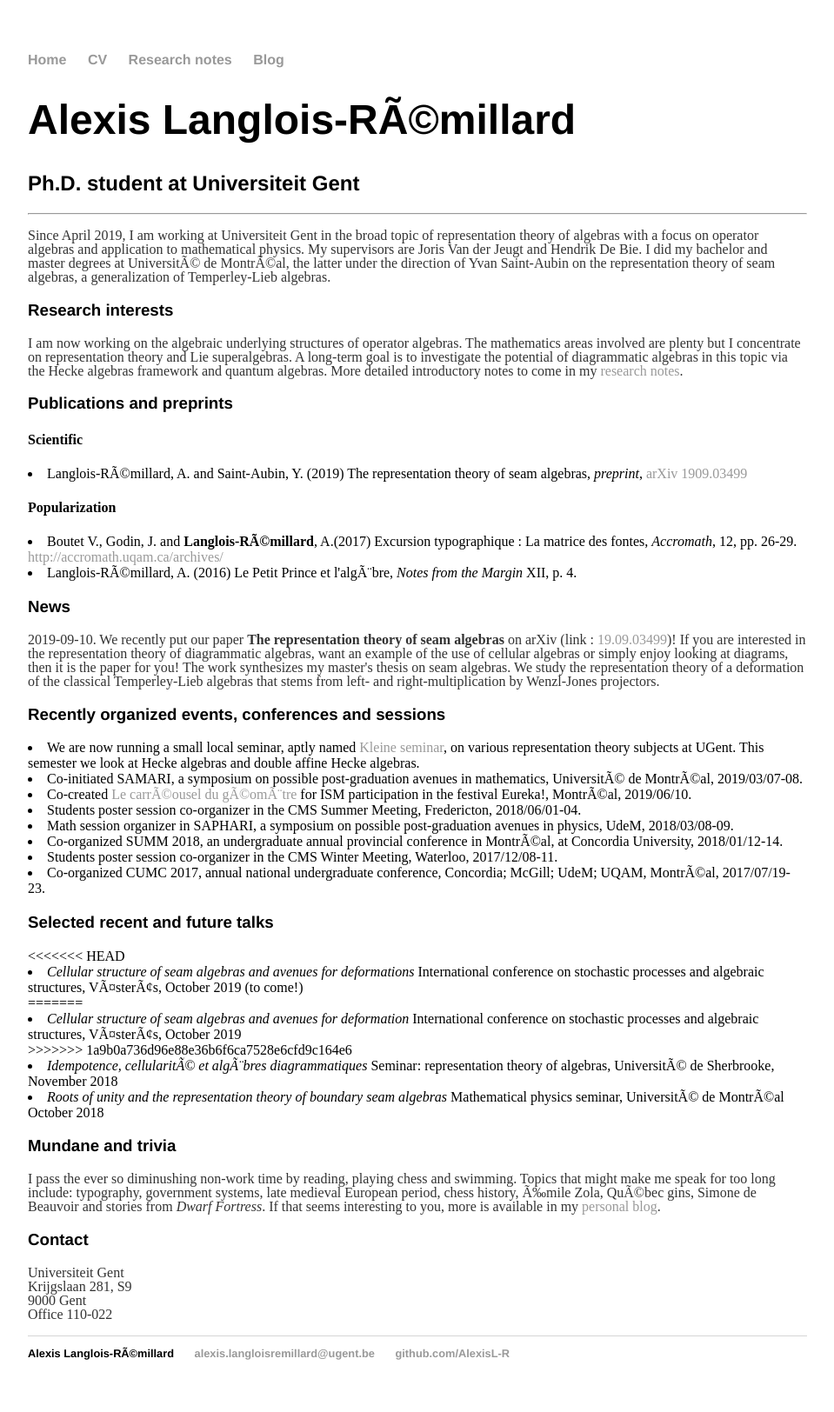
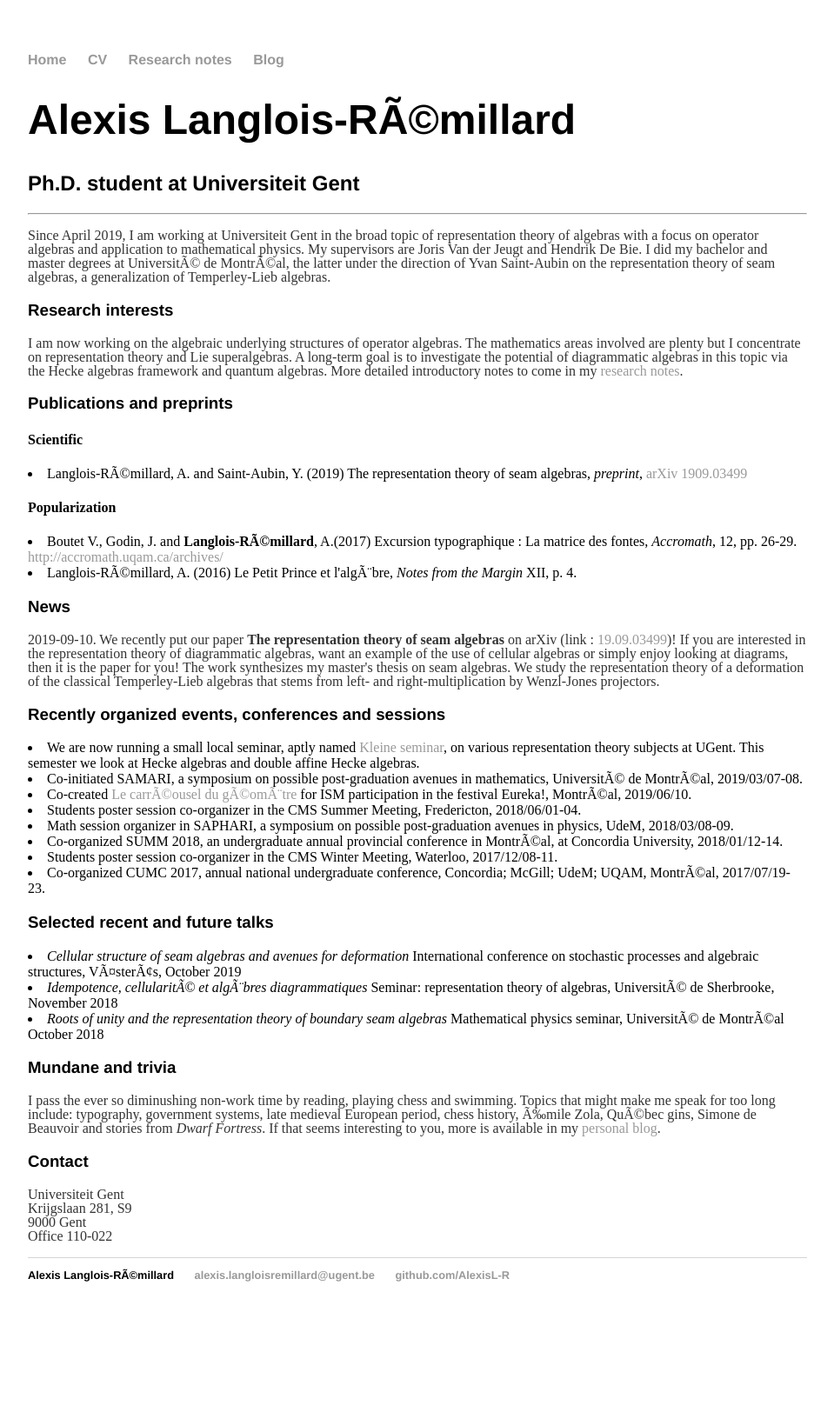
Before and after one commit to Shophikav/alexisl-r.github.io, a Jekyll site: the page built from index.html, in a window 1280 px wide. Shown: the whole page at 87% size, without its empty margins (160-1119 px from the left). Built offline with Jekyll 4.4.1, drawn with Linux system fonts in a browser that asks for light colours; after the commit the page ends 1534 px from its top, so only the background shows below that.

Commit message:
change to index and update on blog

```diff
--- a/index.html
+++ b/index.html
@@ -64,11 +64,8 @@ title: Alexis Langlois-Rémillard
 
 	<h3>Selected recent and future talks</h3>
 	<u1>
-<<<<<<< HEAD
-		<li> <em>Cellular structure of seam algebras and avenues for deformations</em> International conference on stochastic processes and algebraic structures, Västerâs, October 2019 (to come!)</li>
-=======
+
 		<li> <em>Cellular structure of seam algebras and avenues for deformation</em> International conference on stochastic processes and algebraic structures, Västerâs, October 2019</li>
->>>>>>> 1a9b0a736d96e88e36b6f6ca7528e6cfd9c164e6
 		<li> <em>Idempotence, cellularité et algèbres diagrammatiques</em> Seminar: representation theory of algebras, Université de Sherbrooke, November 2018</li>
 		<li> <em>Roots of unity and the representation theory of boundary seam algebras</em> Mathematical physics seminar, Université de Montréal October 2018
 	</u>
```
Also changed, not shown: _draft/2019-09-14-Seam_algebras.md (+20 -4 lines).
